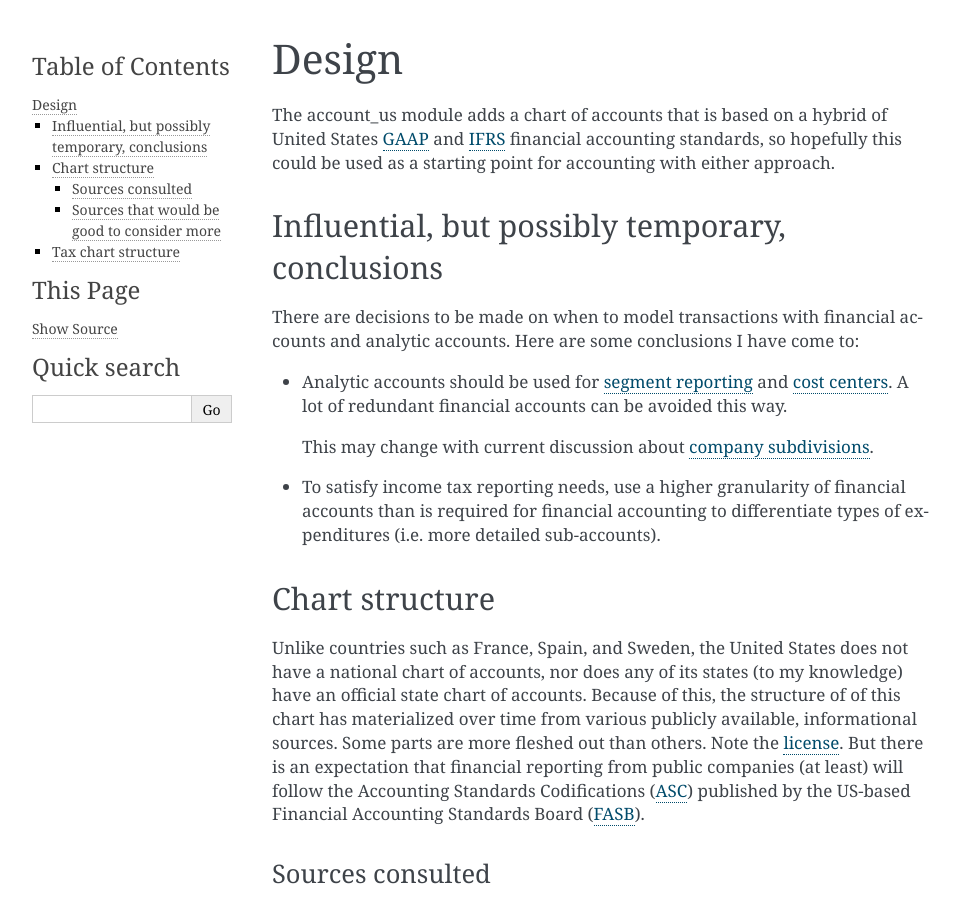
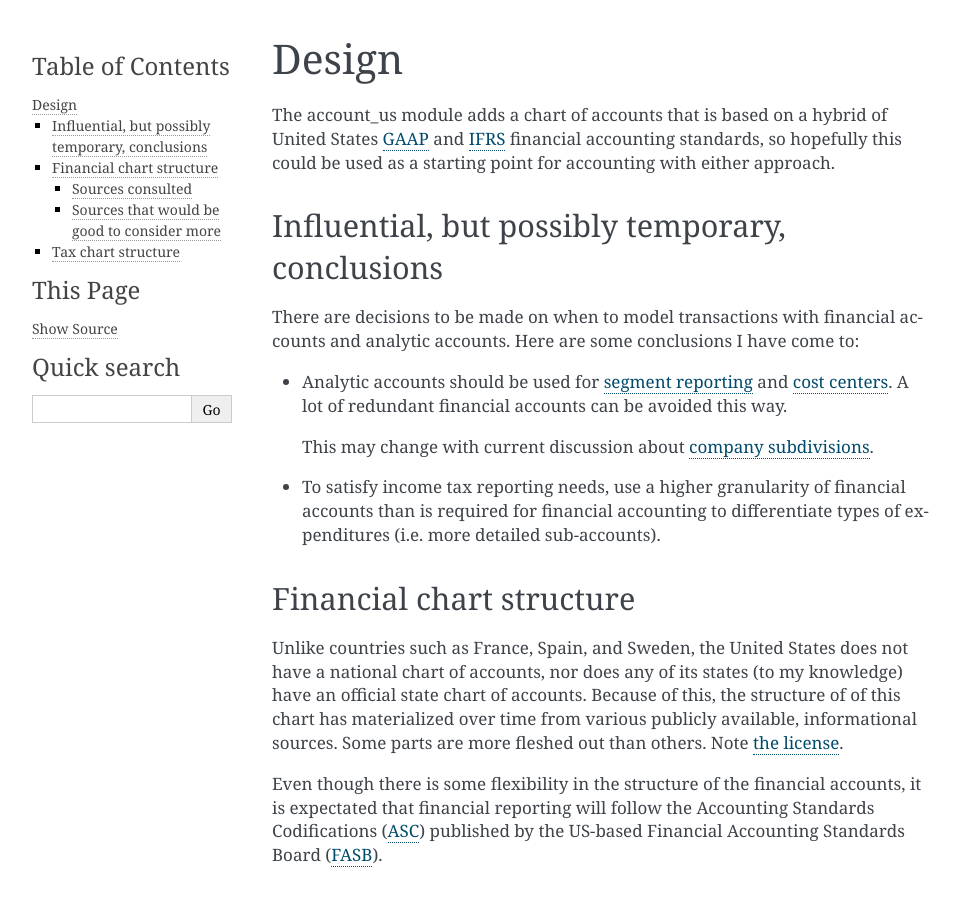
Before and after one commit to austinrutta/account_us, a Sphinx documentation site: the page built from doc/design.rst, in a window 1280 px wide and 900 px high. Shown: the whole window, without its empty margins (148-1103 px from the left). Built offline with Sphinx 7.4.7, drawn with Linux system fonts in a browser that asks for light colours; some of the changed text lies outside the part shown.

Commit message:
Clarify content

```diff
--- a/doc/design.rst
+++ b/doc/design.rst
@@ -21,18 +21,20 @@ accounts and analytic accounts. Here are some conclusions I have come to:
   accounts than is required for financial accounting to differentiate types of
   expenditures (i.e. more detailed sub-accounts).
 
-Chart structure
----------------
+Financial chart structure
+-------------------------
 
 Unlike countries such as France, Spain, and Sweden, the United States does not
 have a national chart of accounts, nor does any of its states (to my knowledge)
 have an official state chart of accounts. Because of this, the structure of of
 this chart has materialized over time from various publicly available,
-informational sources.  Some parts are more fleshed out than others. Note the
-`license`_. But there is an expectation that financial reporting from public
-companies (at least) will follow the Accounting Standards Codifications
-(`ASC`_) published by the US-based Financial Accounting Standards Board
-(`FASB`_).
+informational sources. Some parts are more fleshed out than others. Note `the
+license`_.
+
+Even though there is some flexibility in the structure of the financial
+accounts, it is expectated that financial reporting will follow the Accounting
+Standards Codifications (`ASC`_) published by the US-based Financial Accounting
+Standards Board (`FASB`_).
 
 Sources consulted
 .................
@@ -68,13 +70,14 @@ Sources that would be good to consider more
 Tax chart structure
 -------------------
 
-On the other hand, sales and use taxes in the US are handled at the state
-(subdivision) level. Each state has prescribed its own chart of of taxes and
-tax codes.  Due to the immense task of compiling tax information for all 50
-states, I have taken the path of grouping state taxes into separate submodules
-according to legal jurisdiction. This is a more iterative and flexible approach
-for small and medium business to take and doesn't necessitate integration with
-a 3rd-party like TaxJar or AvaTax. Contributions are welcome.
+Unlike the `financial chart structure`_, sales and use taxes in the US are
+handled at the state (subdivision) level and each state has prescribed its own
+chart of of taxes and tax codes. Due to the immense task of compiling tax
+information for all 50 states, I have taken the path of grouping state taxes
+into separate submodules according to legal jurisdiction. This is a more
+iterative and flexible approach for small and medium business to take and
+doesn't necessitate integration with a 3rd-party like TaxJar or AvaTax.
+Contributions are welcome.
 
 Currently existing tax modules (in some level of completeness) include:
 
@@ -87,4 +90,4 @@ Currently existing tax modules (in some level of completeness) include:
 .. _company subdivisions: https://discuss.tryton.org/t/brands-or-subdivisions/3537/4
 .. _ASC: https://asc.fasb.org/
 .. _FASB: https://fasb.org/
-.. _license: ../LICENSE
+.. _the license: ../LICENSE
```
